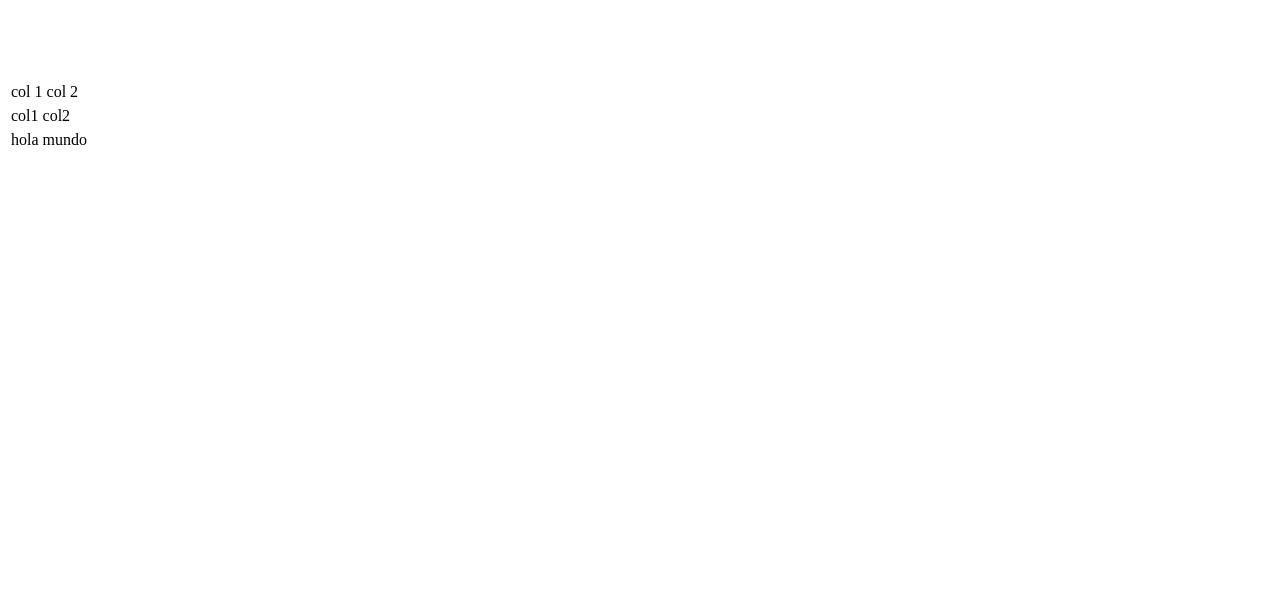
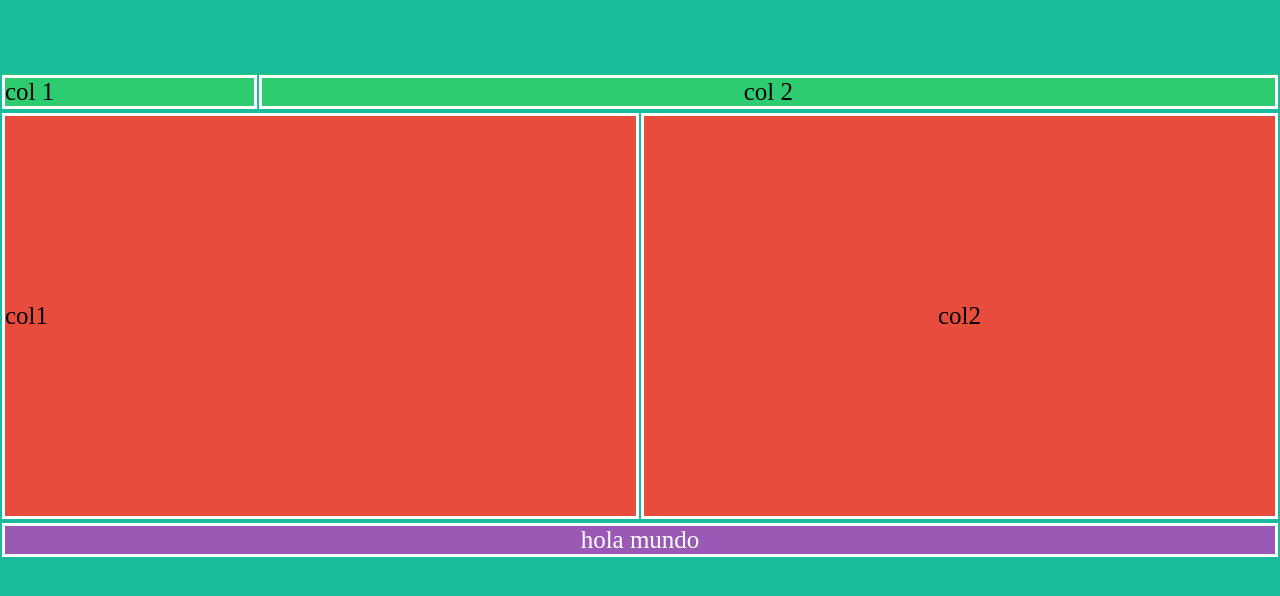
Before and after one commit to Cubowos/examenA, a plain HTML site: page index.html in a window 1280 px wide. Drawn offline with Linux system fonts and the light colour scheme; the site is published under a folder, as on GitHub Pages, so addresses that start at the root find nothing.

Commit message:
edicion de ruta

```diff
--- a/index.html
+++ b/index.html
@@ -5,7 +5,7 @@
     <meta charset="UTF-8">
     <meta http-equiv="X-UA-Compatible" content="IE=edge">
     <meta name="viewport" content="width=device-width, initial-scale=1.0">
-    <link rel="stylesheet" href="/estilos/estilos.css">
+    <link rel="stylesheet" href="estilos/estilos.css">
     <title>Primer tabla</title>
 </head>
 
```
